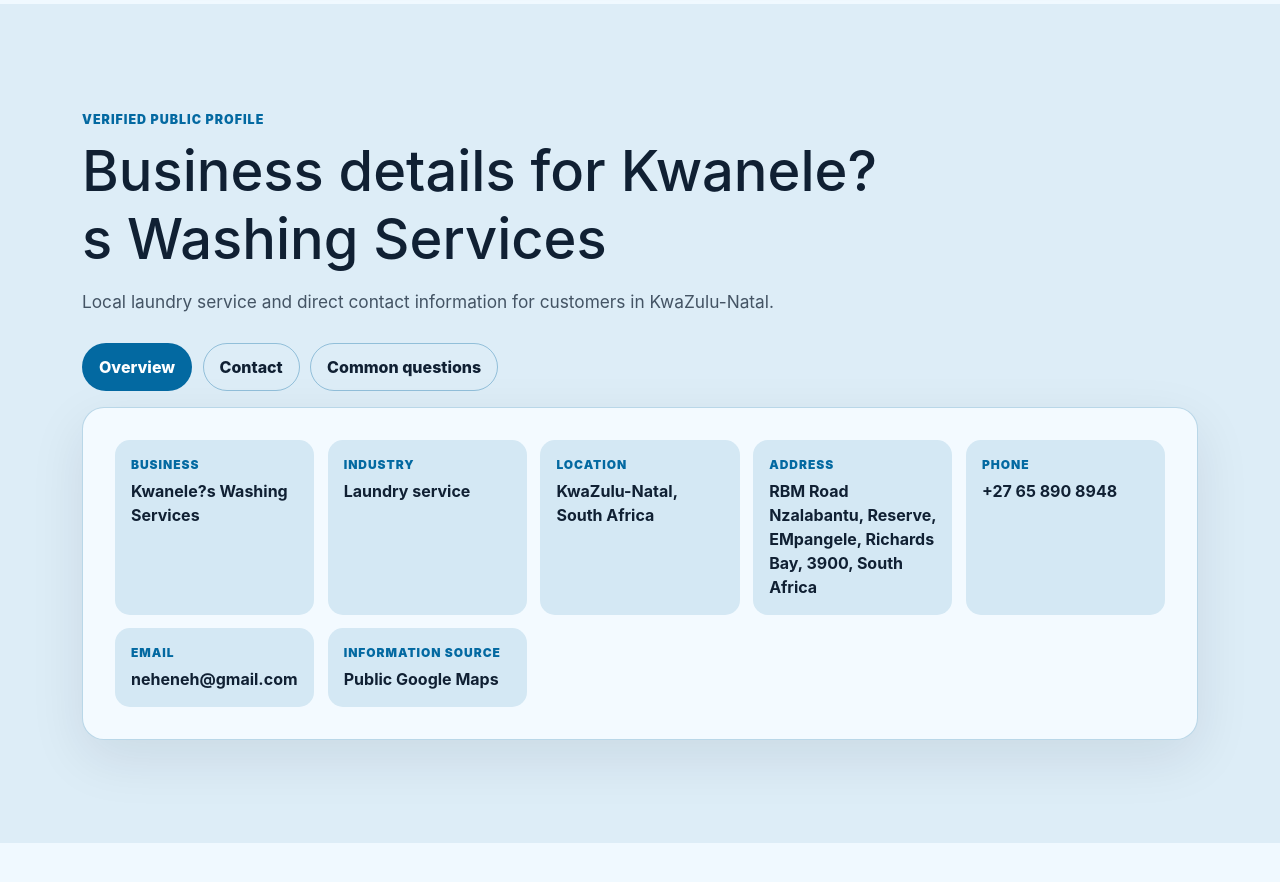
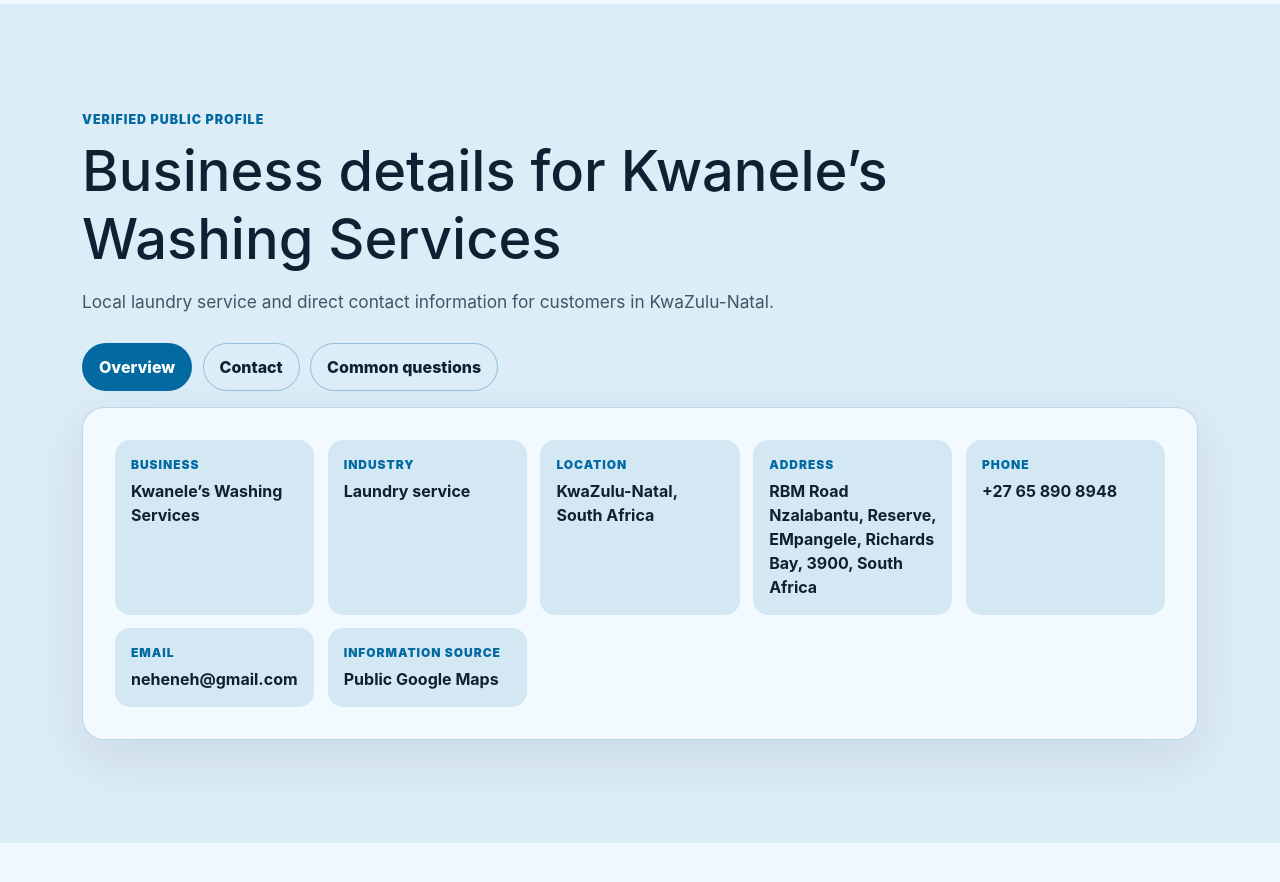
Before and after one commit to BusiM5/ai-site-kwanele-s-washing-services-20260721014436-30ba1c3c, a plain HTML site: page index.html in a window 1280 px wide. Shown: the part 2520-3402 px from the top of the page. Drawn offline with nearby package versions, Linux system fonts and the light colour scheme.

Commit message:
Fix business name encoding in upgraded site

```diff
--- a/index.html
+++ b/index.html
@@ -433,20 +433,20 @@
     *, *::before, *::after { animation-duration: .001ms !important; animation-iteration-count: 1 !important; transition-duration: .001ms !important; }
   }
 </style>
-  <title>Kwanele?s Washing Services | Laundry service in KwaZulu-Natal, South.</title>
+  <title>Kwanele’s Washing Services | Laundry service in KwaZulu-Natal, South.</title>
   <meta name="description" content="Local laundry service and direct contact information for customers in KwaZulu-Natal.">
   <meta name="robots" content="noindex, nofollow">
   <meta name="ai-site-indexing-mode" content="preview">
   <meta name="theme-color" content="#0369a1">
   <meta property="og:type" content="website">
-  <meta property="og:title" content="Kwanele?s Washing Services | Laundry service in KwaZulu-Natal, South.">
+  <meta property="og:title" content="Kwanele’s Washing Services | Laundry service in KwaZulu-Natal, South.">
   <meta property="og:description" content="Local laundry service and direct contact information for customers in KwaZulu-Natal.">
   <meta name="twitter:card" content="summary_large_image">
-  <meta name="twitter:title" content="Kwanele?s Washing Services | Laundry service in KwaZulu-Natal, South.">
+  <meta name="twitter:title" content="Kwanele’s Washing Services | Laundry service in KwaZulu-Natal, South.">
   <meta name="twitter:description" content="Local laundry service and direct contact information for customers in KwaZulu-Natal.">
   <meta property="og:image" content="https://lh3.googleusercontent.com/gps-cs-s/AHRPTWmgdowTm3Cc2db9xivvvyusk7dNcCGsFvxqKpuvED_OpfUJivaHmY6sTgPCCkg9b0VIuKr-G2NtI333CtmEVmNRo_GuwCIlUroQ7zSJHFHuLH9Fy0MiebtIW-sATOpFoOvaTG9BlrihOE8=w408-h272-k-no">
   <meta name="twitter:image" content="https://lh3.googleusercontent.com/gps-cs-s/AHRPTWmgdowTm3Cc2db9xivvvyusk7dNcCGsFvxqKpuvED_OpfUJivaHmY6sTgPCCkg9b0VIuKr-G2NtI333CtmEVmNRo_GuwCIlUroQ7zSJHFHuLH9Fy0MiebtIW-sATOpFoOvaTG9BlrihOE8=w408-h272-k-no">
-<script id="ai-site-local-business-schema" type="application/ld+json">{"@context": "https://schema.org", "@type": "LocalBusiness", "name": "Kwanele?s Washing Services", "description": "Local laundry service and direct contact information for customers in KwaZulu-Natal.", "areaServed": "KwaZulu-Natal, South Africa", "telephone": "+27 65 890 8948", "email": "neheneh@gmail.com", "address": {"@type": "PostalAddress", "streetAddress": "RBM Road Nzalabantu, Reserve, EMpangele, Richards Bay, 3900, South Africa"}, "image": "https://lh3.googleusercontent.com/gps-cs-s/AHRPTWmgdowTm3Cc2db9xivvvyusk7dNcCGsFvxqKpuvED_OpfUJivaHmY6sTgPCCkg9b0VIuKr-G2NtI333CtmEVmNRo_GuwCIlUroQ7zSJHFHuLH9Fy0MiebtIW-sATOpFoOvaTG9BlrihOE8=w408-h272-k-no", "sameAs": ["https://www.google.com/maps/search/cleaning%20services%20in%20KwaZulu-Natal,%20South%20Africa/@-28.748180192976047,32.10077790569299,16z?hl=en"]}</script>
+<script id="ai-site-local-business-schema" type="application/ld+json">{"@context": "https://schema.org", "@type": "LocalBusiness", "name": "Kwanele’s Washing Services", "description": "Local laundry service and direct contact information for customers in KwaZulu-Natal.", "areaServed": "KwaZulu-Natal, South Africa", "telephone": "+27 65 890 8948", "email": "neheneh@gmail.com", "address": {"@type": "PostalAddress", "streetAddress": "RBM Road Nzalabantu, Reserve, EMpangele, Richards Bay, 3900, South Africa"}, "image": "https://lh3.googleusercontent.com/gps-cs-s/AHRPTWmgdowTm3Cc2db9xivvvyusk7dNcCGsFvxqKpuvED_OpfUJivaHmY6sTgPCCkg9b0VIuKr-G2NtI333CtmEVmNRo_GuwCIlUroQ7zSJHFHuLH9Fy0MiebtIW-sATOpFoOvaTG9BlrihOE8=w408-h272-k-no", "sameAs": ["https://www.google.com/maps/search/cleaning%20services%20in%20KwaZulu-Natal,%20South%20Africa/@-28.748180192976047,32.10077790569299,16z?hl=en"]}</script>
   <meta name="ai-site-seo-gate" content="passed">
 </head>
 
@@ -569,7 +569,7 @@
     <section id="business-details" class="ai-business-details section-padding" data-ai-business-details data-ai-reveal x-data="{ activeTab: 'overview' }">
   <div class="container">
     <span class="section-kicker">Verified public profile</span>
-    <h2>Business details for Kwanele?s Washing Services</h2>
+    <h2>Business details for Kwanele’s Washing Services</h2>
     <p class="ai-business-summary">Local laundry service and direct contact information for customers in KwaZulu-Natal.</p>
     <div class="ai-business-tabs" role="tablist" aria-label="Business information">
       <button type="button" role="tab" @click="activeTab = 'overview'" :aria-selected="(activeTab === 'overview').toString()" :class="{ active: activeTab === 'overview' }" data-ai-interaction>Overview</button>
@@ -577,21 +577,21 @@
       <button type="button" role="tab" @click="activeTab = 'questions'" :aria-selected="(activeTab === 'questions').toString()" :class="{ active: activeTab === 'questions' }" data-ai-interaction>Common questions</button>
     </div>
     <div class="ai-business-panel" x-show="activeTab === 'overview'">
-      <dl class="ai-business-facts"><div class="ai-business-fact"><dt>Business</dt><dd>Kwanele?s Washing Services</dd></div><div class="ai-business-fact"><dt>Industry</dt><dd>Laundry service</dd></div><div class="ai-business-fact"><dt>Location</dt><dd>KwaZulu-Natal, South Africa</dd></div><div class="ai-business-fact"><dt>Address</dt><dd>RBM Road Nzalabantu, Reserve, EMpangele, Richards Bay, 3900, South Africa</dd></div><div class="ai-business-fact"><dt>Phone</dt><dd>+27 65 890 8948</dd></div><div class="ai-business-fact"><dt>Email</dt><dd>neheneh@gmail.com</dd></div><div class="ai-business-fact"><dt>Information source</dt><dd>Public Google Maps</dd></div></dl>
+      <dl class="ai-business-facts"><div class="ai-business-fact"><dt>Business</dt><dd>Kwanele’s Washing Services</dd></div><div class="ai-business-fact"><dt>Industry</dt><dd>Laundry service</dd></div><div class="ai-business-fact"><dt>Location</dt><dd>KwaZulu-Natal, South Africa</dd></div><div class="ai-business-fact"><dt>Address</dt><dd>RBM Road Nzalabantu, Reserve, EMpangele, Richards Bay, 3900, South Africa</dd></div><div class="ai-business-fact"><dt>Phone</dt><dd>+27 65 890 8948</dd></div><div class="ai-business-fact"><dt>Email</dt><dd>neheneh@gmail.com</dd></div><div class="ai-business-fact"><dt>Information source</dt><dd>Public Google Maps</dd></div></dl>
     </div>
     <div class="ai-business-panel" x-show="activeTab === 'contact'" x-cloak>
-      <p>Contact Kwanele?s Washing Services using the verified details supplied with this business record.</p>
+      <p>Contact Kwanele’s Washing Services using the verified details supplied with this business record.</p>
       <div class="ai-business-actions"><a class="btn btn-primary" href="tel:+27 65 890 8948">Call +27 65 890 8948</a><a class="btn btn-outline-primary" href="mailto:neheneh@gmail.com">Email neheneh@gmail.com</a><a class="btn btn-outline-secondary" href="https://www.google.com/maps/search/cleaning%20services%20in%20KwaZulu-Natal,%20South%20Africa/@-28.748180192976047,32.10077790569299,16z?hl=en" target="_blank" rel="noreferrer">View Public Google Maps</a></div>
     </div>
     <div class="ai-business-panel" x-show="activeTab === 'questions'" x-cloak>
       <div class="ai-business-faqs"><article class="ai-business-faq" x-data="{ open: false }">
-          <h3><button type="button" @click="open = !open" :aria-expanded="open.toString()" data-ai-interaction>What does Kwanele?s Washing Services offer?<span aria-hidden="true">+</span></button></h3>
+          <h3><button type="button" @click="open = !open" :aria-expanded="open.toString()" data-ai-interaction>What does Kwanele’s Washing Services offer?<span aria-hidden="true">+</span></button></h3>
           <div x-show="open" x-cloak><p>The supplied business profile lists Laundry service Enquiries, Customer Support, Service Planning, Local Contact.</p></div>
         </article><article class="ai-business-faq" x-data="{ open: false }">
-          <h3><button type="button" @click="open = !open" :aria-expanded="open.toString()" data-ai-interaction>Where is Kwanele?s Washing Services located?<span aria-hidden="true">+</span></button></h3>
+          <h3><button type="button" @click="open = !open" :aria-expanded="open.toString()" data-ai-interaction>Where is Kwanele’s Washing Services located?<span aria-hidden="true">+</span></button></h3>
           <div x-show="open" x-cloak><p>The public business details identify RBM Road Nzalabantu, Reserve, EMpangele, Richards Bay, 3900, South Africa.</p></div>
         </article><article class="ai-business-faq" x-data="{ open: false }">
-          <h3><button type="button" @click="open = !open" :aria-expanded="open.toString()" data-ai-interaction>How can I contact Kwanele?s Washing Services?<span aria-hidden="true">+</span></button></h3>
+          <h3><button type="button" @click="open = !open" :aria-expanded="open.toString()" data-ai-interaction>How can I contact Kwanele’s Washing Services?<span aria-hidden="true">+</span></button></h3>
           <div x-show="open" x-cloak><p>Use +27 65 890 8948 or neheneh@gmail.com to contact the business directly.</p></div>
         </article></div>
     </div>
```
Also changed, not shown: 1 other file.
